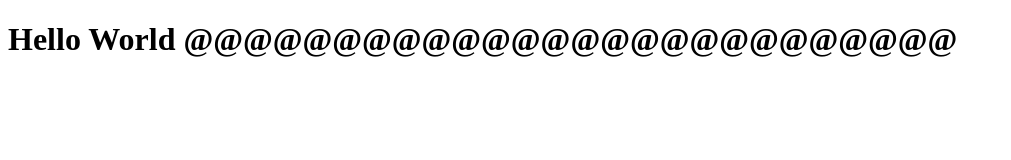
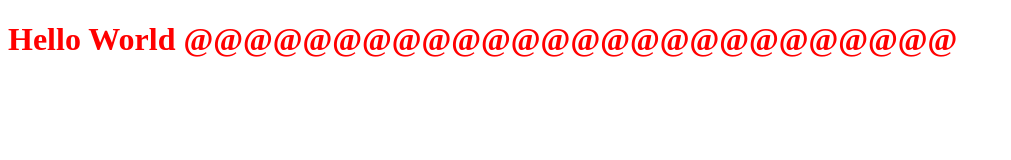
Before and after one commit to bankPanachai/1st_repo, a plain HTML site: page index.html in a window 1280 px wide. Shown: the whole page, without its empty margins (0-1011 px from the left). Drawn offline with Linux system fonts and the light colour scheme.

Commit message:
add tag h1 and style

```diff
--- a/index.html
+++ b/index.html
@@ -7,6 +7,6 @@
     <title>Document</title>
 </head>
 <body>
-    <H1>Hello World @@@@@@@@@@@@@@@@@@@@@@@@@@</H1>
+    <H1 style="color:red">Hello World @@@@@@@@@@@@@@@@@@@@@@@@@@</H1>
 </body>
 </html>
```
